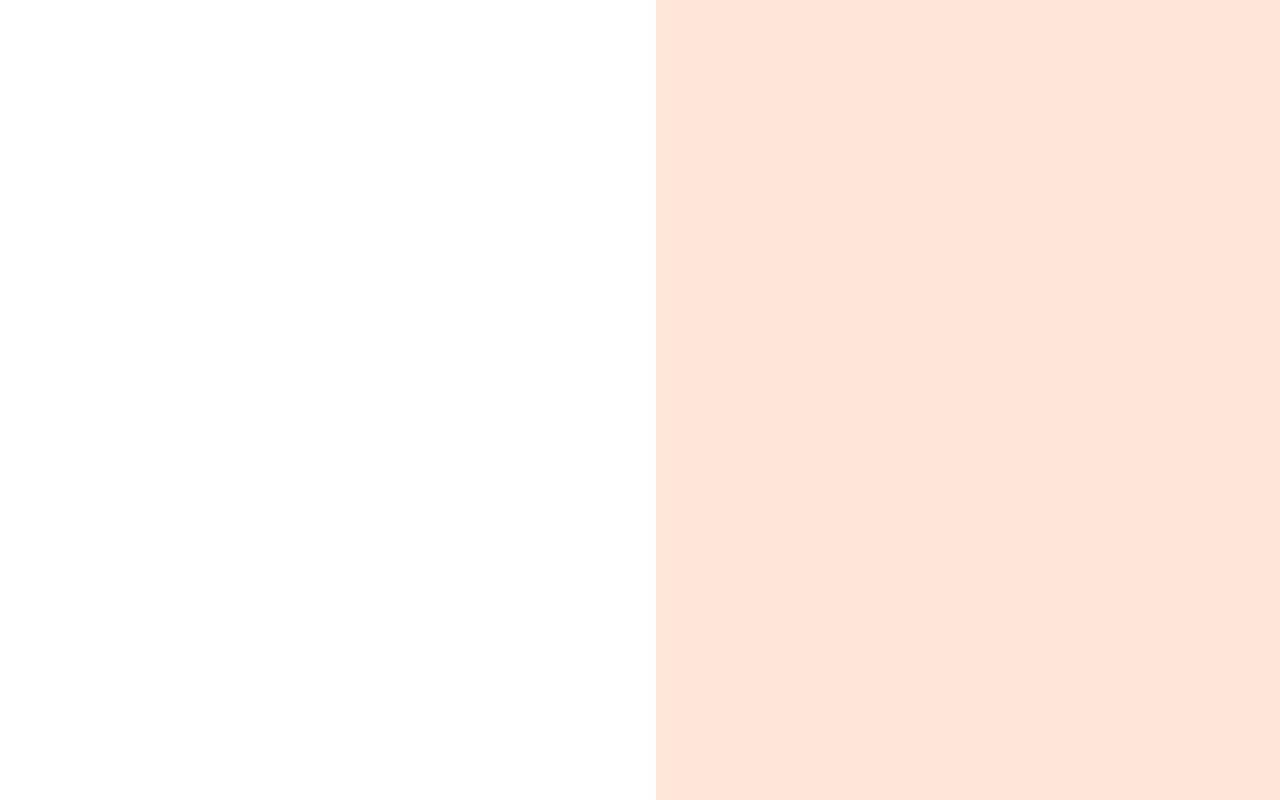
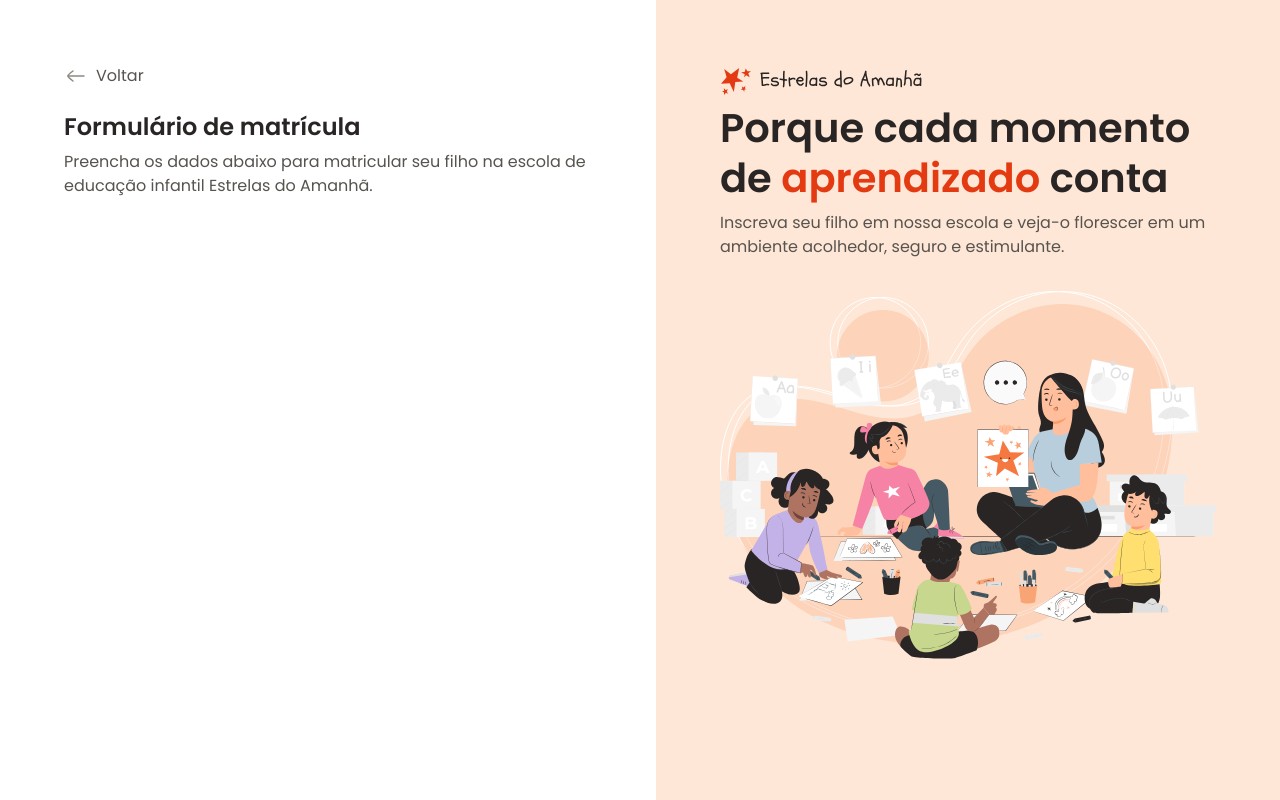
Before and after one commit to JonasMaia12/Formulario-matricula, a plain HTML site: page index.html in a window 1280 px wide. Drawn offline with Linux system fonts and the light colour scheme.

Commit message:
add main and aside

```diff
--- a/index.html
+++ b/index.html
@@ -18,11 +18,33 @@
   <body>
     <div id="app">
       <main>
-        <div class="main-container"></div>
+        <div class="main-container">
+          <div class="back">
+            <img src="./assets/icons/arrow-left-02.svg" alt="Icone de voltar" />
+            <span>Voltar</span>
+          </div>
+
+          <h1>Formulário de matrícula</h1>
+          <p>
+            Preencha os dados abaixo para matricular seu filho na escola de
+            educação infantil Estrelas do Amanhã.
+          </p>
+        </div>
       </main>
 
       <aside>
-        <div class="aside-container"></div>
+        <div class="aside-container">
+          <header>
+            <img src="./assets/logo.svg" alt="Logomarca" />
+            <h2>Porque cada momento de <span>aprendizado</span> conta</h2>
+            <p>
+              Inscreva seu filho em nossa escola e veja-o florescer em um
+              ambiente acolhedor, seguro e estimulante.
+            </p>
+          </header>
+
+          <img src="./assets/Illustration.svg" alt="" />
+        </div>
       </aside>
     </div>
   </body>
--- a/styles/global.css
+++ b/styles/global.css
@@ -32,4 +32,17 @@
 
 body {
   overflow: hidden;
+
+  font: var(--text);
+  color: var(--text-secondary);
 }
+
+h1,
+h2 {
+  color: var(--text-primary);
+}
+
+img {
+  max-width: 100%;
+  height: auto;
+}
--- a/styles/layout.css
+++ b/styles/layout.css
@@ -14,6 +14,18 @@ main {
     max-width: 33rem;
     margin-left: auto;
   }
+
+  .back {
+    display: flex;
+    align-items: center;
+    gap: 0.5rem;
+    margin-bottom: 1.5rem;
+  }
+
+  h1 {
+    font: 600 1.5rem/1.25 var(--font-family);
+    margin-bottom: 0.5rem;
+  }
 }
 
 aside {
@@ -22,5 +34,18 @@ aside {
 
   .aside-container {
     max-width: 31rem;
+
+    > img {
+      margin-top: 2rem;
+    }
+  }
+
+  h2 {
+    font: 600 2.5rem/1.25 var(--font-family);
+    margin-bottom: 0.5rem;
+
+    span {
+      color: var(--text-highlight);
+    }
   }
 }
```
